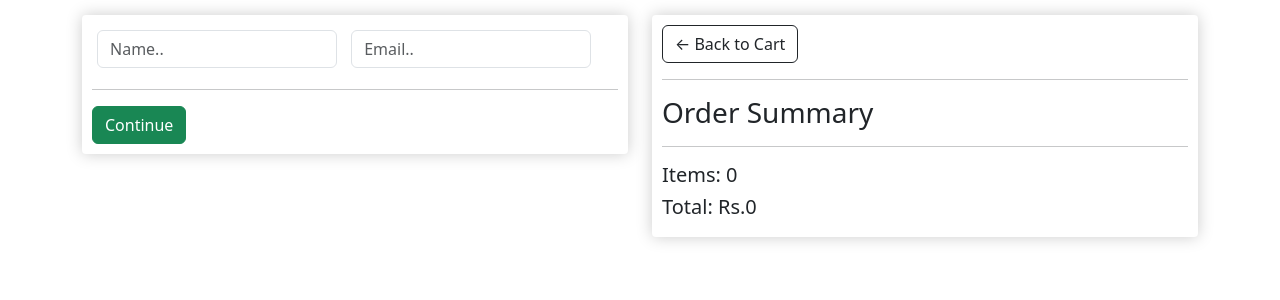
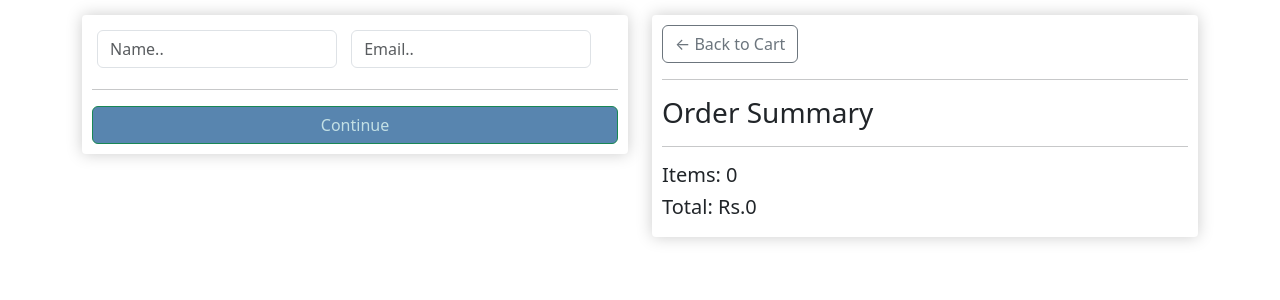
Before and after one commit to gungunkhandelwal/ShopHere, a Django app: page /checkout/ in a window 1280 px wide. Shown: the part 57-357 px from the top of the page. Run offline with Django 3.2, Linux system fonts and the light colour scheme; some libraries are stand-ins or nearby versions.

Commit message:
Update css

```diff
--- a/shop/static/css/index.css
+++ b/shop/static/css/index.css
@@ -120,3 +120,9 @@ h4,h6{
     height: 400px;
     border: 2px solid black;
 }
+
+#view_cart{
+	color: #5885af;
+	background-color: #c3e0e5;
+
+}
--- a/shop/templates/cart.html
+++ b/shop/templates/cart.html
@@ -18,7 +18,7 @@
                         <h5>Total:<strong>Rs.{{order.get_cart_total}}</strong></h5>
                     </th>
                     <th>
-                        <a style="float:right; margin:5px;" class="btn btn-success"
+                        <a style="float:right; margin:5px; color: #c3e0e5; background-color: #5885af;" class="btn"
                             href="{% url 'Checkout' %}">Checkout</a>
                     </th>
                 </tr>
--- a/shop/templates/checkout.html
+++ b/shop/templates/checkout.html
@@ -36,7 +36,9 @@
                 </div>
 
                 <hr>
-                <input id="form-button" class="btn btn-success btn-block" type="submit" value="Continue">
+                <div class="d-grid gap-2">
+                <input id="form-button" class="btn btn-success btn-block" type="submit button" value="Continue" style="color: #c3e0e5; background-color: #5885af;">
+                </div>
             </form>
         </div>
 
@@ -50,7 +52,7 @@
 
     <div class="col-lg-6">
         <div class="box-element">
-            <a class="btn btn-outline-dark" href="{% url 'Cart' %}">&#x2190; Back to Cart</a>
+            <a class="btn btn-outline-secondary" href="{% url 'Cart' %}">&#x2190; Back to Cart</a>
             <hr>
             <h3>Order Summary</h3>
             <hr>
--- a/shop/templates/store.html
+++ b/shop/templates/store.html
@@ -10,12 +10,11 @@
 			<hr>
 
 			<button data-product="{{product.id}}" data-action="add" class="btn btn-outline-secondary add-btn  update-cart">Add to Cart</button>
-			<a class="btn btn-outline-success" href="products/{{product.id}}">View</a>
+			<a class="btn" href="products/{{product.id}}" style="color: #5885af; background-color: #c3e0e5;">View</a>
 			<h4 style="display: inline-block;"><strong> Rs.{{product.price}}</strong></h4>
 
 		</div>
 	</div>
 	{% endfor%}
 </div>
-
 {% endblock %}
```
Also changed, not shown: db.sqlite3.
